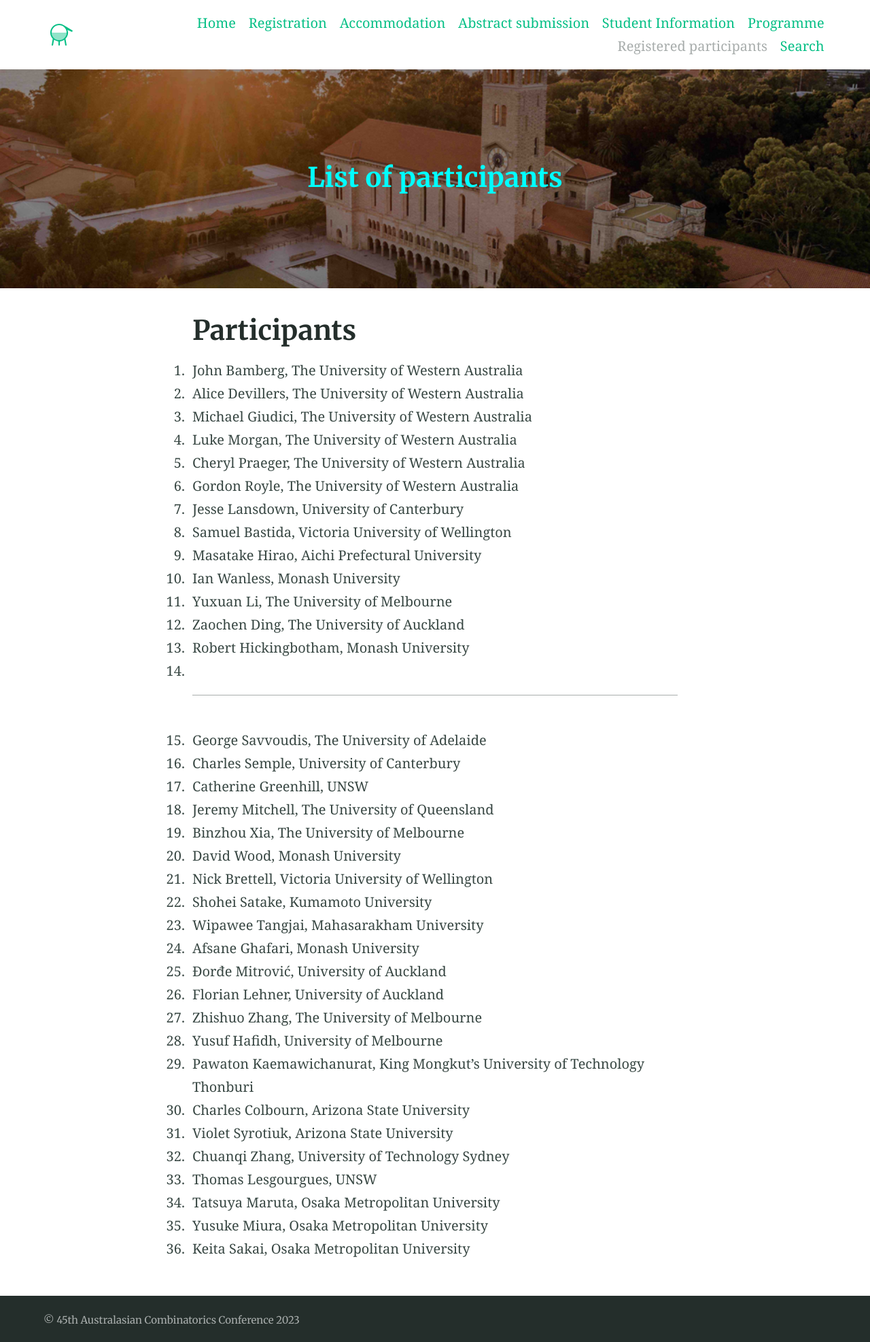
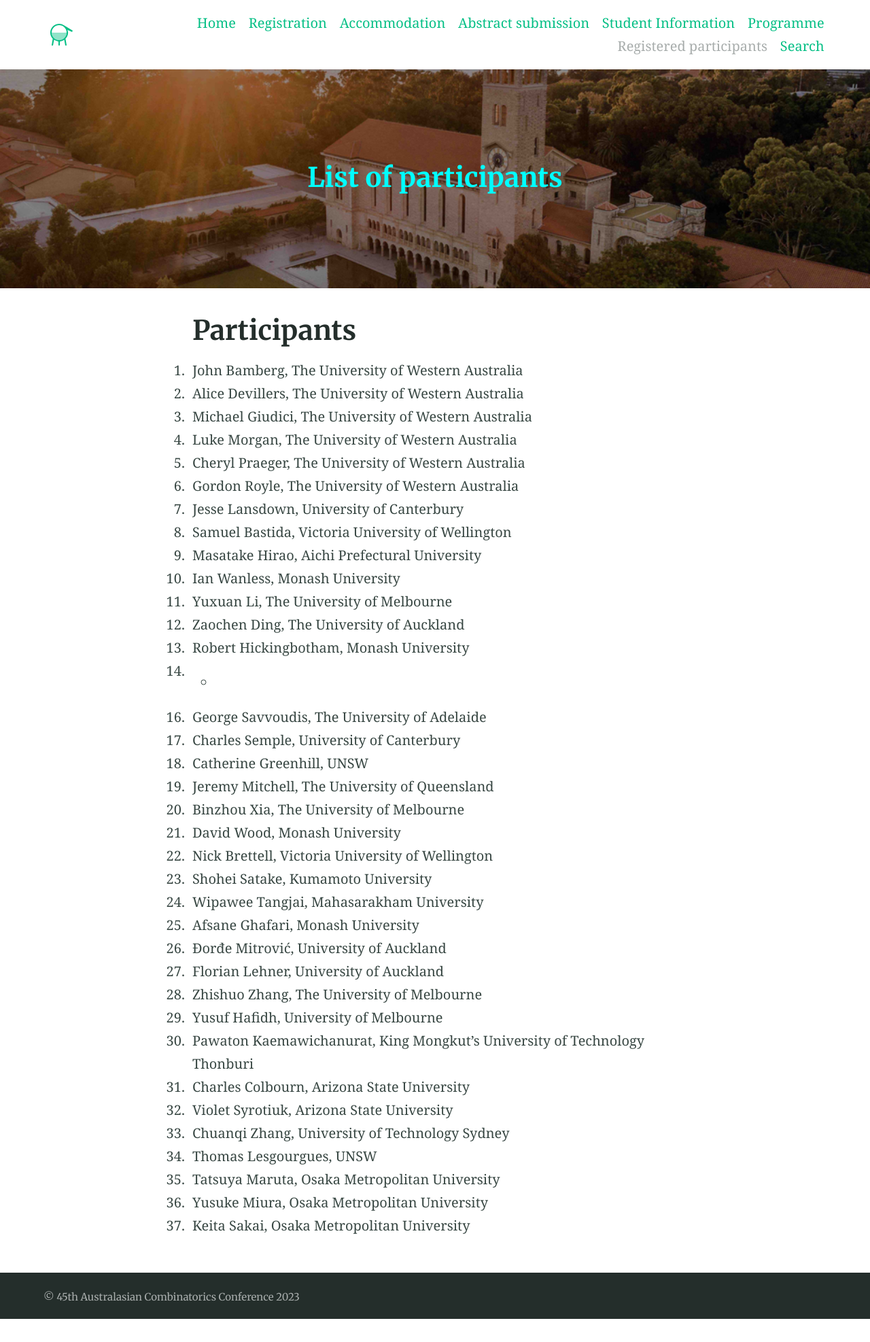
Before and after one commit to 45ACC/45ACC.github.io, a Jekyll site: the page built from participants.md, in a window 1280 px wide. Shown: the whole page at 68% size. Built offline with Jekyll 4.4.1, drawn with Linux system fonts in a browser that asks for light colours; after the commit the page ends 1940 px from its top, so only the background shows below that.

```diff
--- a/participants.md
+++ b/participants.md
@@ -20,7 +20,7 @@ aside: false
 11. Yuxuan Li, The University of Melbourne
 12. Zaochen Ding, The University of Auckland
 13. Robert Hickingbotham, Monash University
-14. ---
+14. -
 15. George Savvoudis, The University of Adelaide
 16. Charles Semple, University of Canterbury
 17. Catherine Greenhill, UNSW
```
